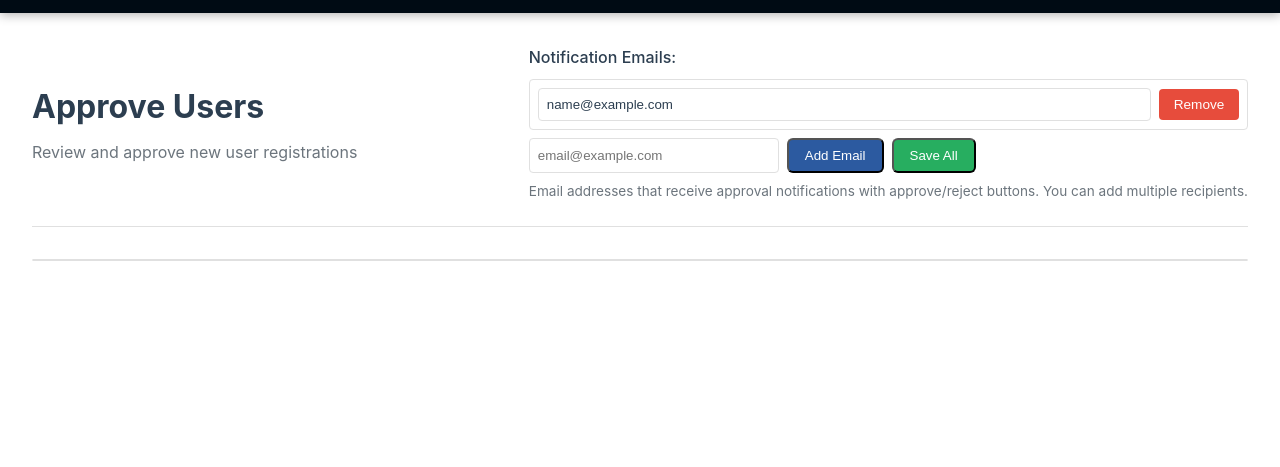
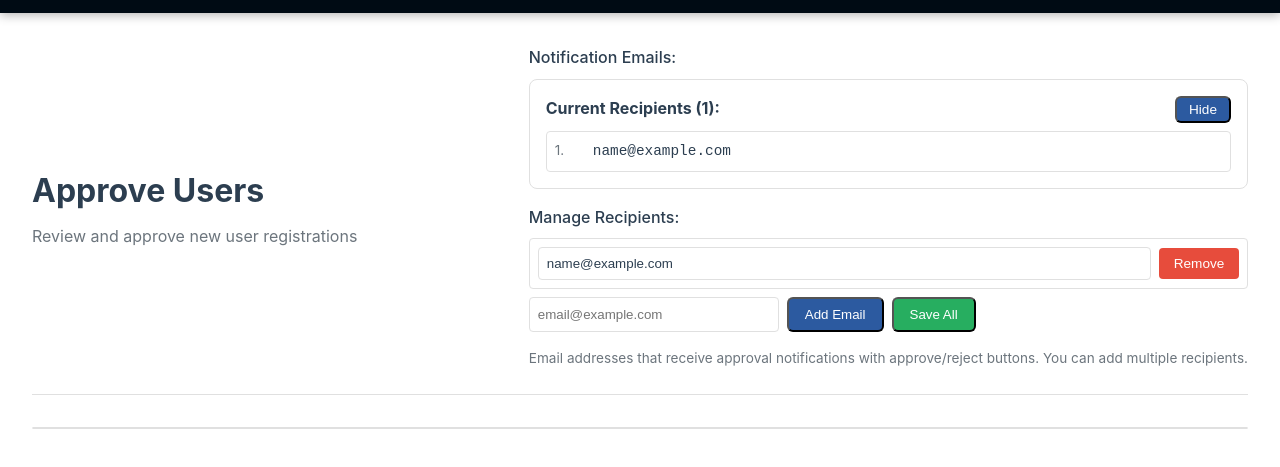
Before and after one commit to pmo-sbc/prompt-generator, a website: page public/admin-approve-users.html in a window 1280 px wide. Both pictures are taken after typing "name@example.com" into the empty fields and a click on the button "Add Email". Shown: the part 99-566 px from the top of the page. Drawn offline with Linux system fonts and the light colour scheme; no server answers.

Commit message:
show emails

```diff
--- a/public/admin-approve-users.html
+++ b/public/admin-approve-users.html
@@ -166,6 +166,29 @@
             background: #c0392b;
         }
 
+        .recipient-item {
+            padding: 0.5rem;
+            background: var(--card-bg);
+            border-radius: 4px;
+            border: 1px solid var(--border-color);
+            display: flex;
+            align-items: center;
+            gap: 0.5rem;
+        }
+
+        .recipient-item .email-badge {
+            flex: 1;
+            color: var(--text-primary);
+            font-family: monospace;
+            font-size: 0.9rem;
+        }
+
+        .recipient-item .email-index {
+            color: var(--text-secondary);
+            font-size: 0.85rem;
+            min-width: 30px;
+        }
+
         .modal {
             display: none;
             position: fixed;
@@ -331,6 +354,23 @@
             </div>
             <div class="notification-email-config">
                 <label style="display: block; margin-bottom: 0.5rem; font-weight: 500;">Notification Emails:</label>
+
+                <!-- Current Recipients Summary -->
+                <div id="recipientsSummary" style="margin-bottom: 1rem; padding: 1rem; background: var(--dark-bg); border-radius: 8px; border: 1px solid var(--border-color);">
+                    <div style="display: flex; justify-content: space-between; align-items: center; margin-bottom: 0.5rem;">
+                        <strong style="color: var(--text-primary);">Current Recipients (<span id="recipientCount">0</span>):</strong>
+                        <button id="toggleRecipientsView" class="btn-primary" style="padding: 0.25rem 0.75rem; font-size: 0.85rem;">Show All</button>
+                    </div>
+                    <div id="recipientsList" style="display: none; max-height: 200px; overflow-y: auto;">
+                        <div id="recipientsListContent" style="display: flex; flex-direction: column; gap: 0.5rem;">
+                            <!-- Recipients will be listed here -->
+                        </div>
+                    </div>
+                </div>
+
+                <!-- Email Management Section -->
+                <div style="margin-bottom: 1rem;">
+                    <label style="display: block; margin-bottom: 0.5rem; font-weight: 500; color: var(--text-primary);">Manage Recipients:</label>
                     <div id="emailListContainer" style="margin-bottom: 0.5rem;">
                         <!-- Email inputs will be dynamically added here -->
                     </div>
@@ -339,6 +379,8 @@
                         <button id="addEmailBtn" class="btn-primary" style="padding: 0.5rem 1rem; white-space: nowrap;">Add Email</button>
                         <button id="saveNotificationEmailsBtn" class="btn-primary" style="padding: 0.5rem 1rem; white-space: nowrap; background: #27ae60;">Save All</button>
                     </div>
+                </div>
+
                 <p style="font-size: 0.85rem; color: var(--text-secondary); margin-top: 0.5rem; margin-bottom: 0;">Email addresses that receive approval notifications with approve/reject buttons. You can add multiple recipients.</p>
             </div>
         </div>
@@ -569,6 +611,7 @@
 
             if (emailList.length === 0) {
                 container.innerHTML = '<p style="color: var(--text-secondary); font-size: 0.9rem; font-style: italic;">No email addresses configured. Add one below.</p>';
+                updateRecipientsSummary();
                 return;
             }
 
@@ -589,9 +632,51 @@
                     const newValue = this.value.trim();
                     if (newValue) {
                         emailList[index] = newValue;
+                        updateRecipientsSummary();
                     }
                 });
             });
+
+            updateRecipientsSummary();
+        }
+
+        // Update recipients summary display
+        function updateRecipientsSummary() {
+            const count = emailList.length;
+            document.getElementById('recipientCount').textContent = count;
+
+            const recipientsListContent = document.getElementById('recipientsListContent');
+            recipientsListContent.innerHTML = '';
+
+            if (count === 0) {
+                recipientsListContent.innerHTML = '<p style="color: var(--text-secondary); font-size: 0.9rem; font-style: italic; padding: 0.5rem;">No recipients configured</p>';
+                return;
+            }
+
+            emailList.forEach((email, index) => {
+                const recipientItem = document.createElement('div');
+                recipientItem.className = 'recipient-item';
+                recipientItem.innerHTML = `
+                    <span class="email-index">${index + 1}.</span>
+                    <span class="email-badge">${email}</span>
+                `;
+                recipientsListContent.appendChild(recipientItem);
+            });
+        }
+
+        // Toggle recipients view
+        function toggleRecipientsView() {
+            const recipientsList = document.getElementById('recipientsList');
+            const toggleBtn = document.getElementById('toggleRecipientsView');
+            const isVisible = recipientsList.style.display !== 'none';
+
+            if (isVisible) {
+                recipientsList.style.display = 'none';
+                toggleBtn.textContent = 'Show All';
+            } else {
+                recipientsList.style.display = 'block';
+                toggleBtn.textContent = 'Hide';
+            }
         }
 
         // Add new email
@@ -620,6 +705,13 @@
             emailList.push(email);
             input.value = '';
             renderEmailList();
+
+            // Auto-expand recipients view when adding
+            const recipientsList = document.getElementById('recipientsList');
+            if (recipientsList.style.display === 'none') {
+                recipientsList.style.display = 'block';
+                document.getElementById('toggleRecipientsView').textContent = 'Hide';
+            }
         }
 
         // Remove email
@@ -681,8 +773,12 @@
             }
         });
 
-        // Make removeEmail global
+        // Event listener for toggle button
+        document.getElementById('toggleRecipientsView').addEventListener('click', toggleRecipientsView);
+
+        // Make functions global
         window.removeEmail = removeEmail;
+        window.toggleRecipientsView = toggleRecipientsView;
 
         // Resend approval email
         async function resendApprovalEmail(pendingUserId) {
```
Lines whose indentation alone changed are shown as unchanged.
